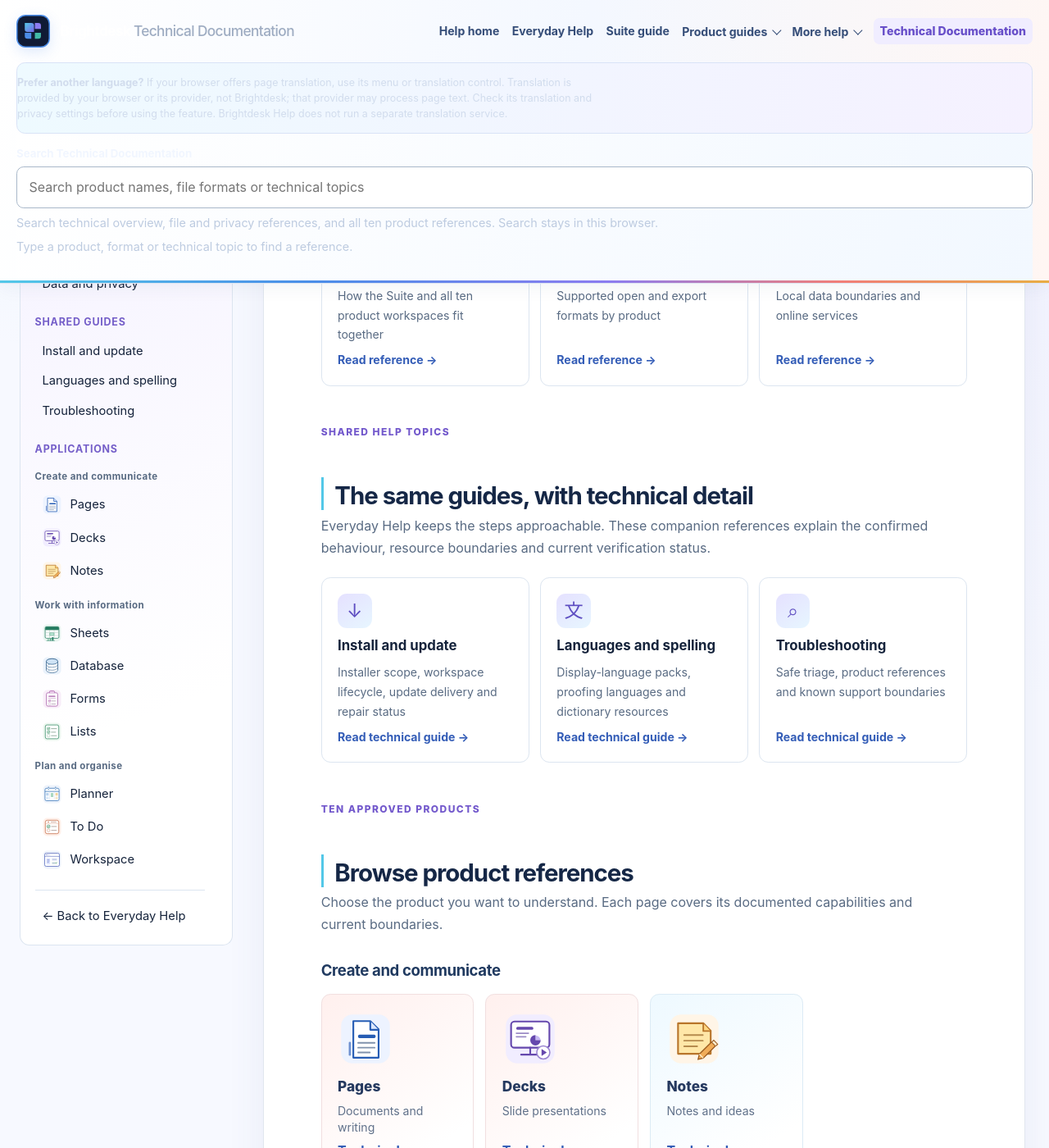
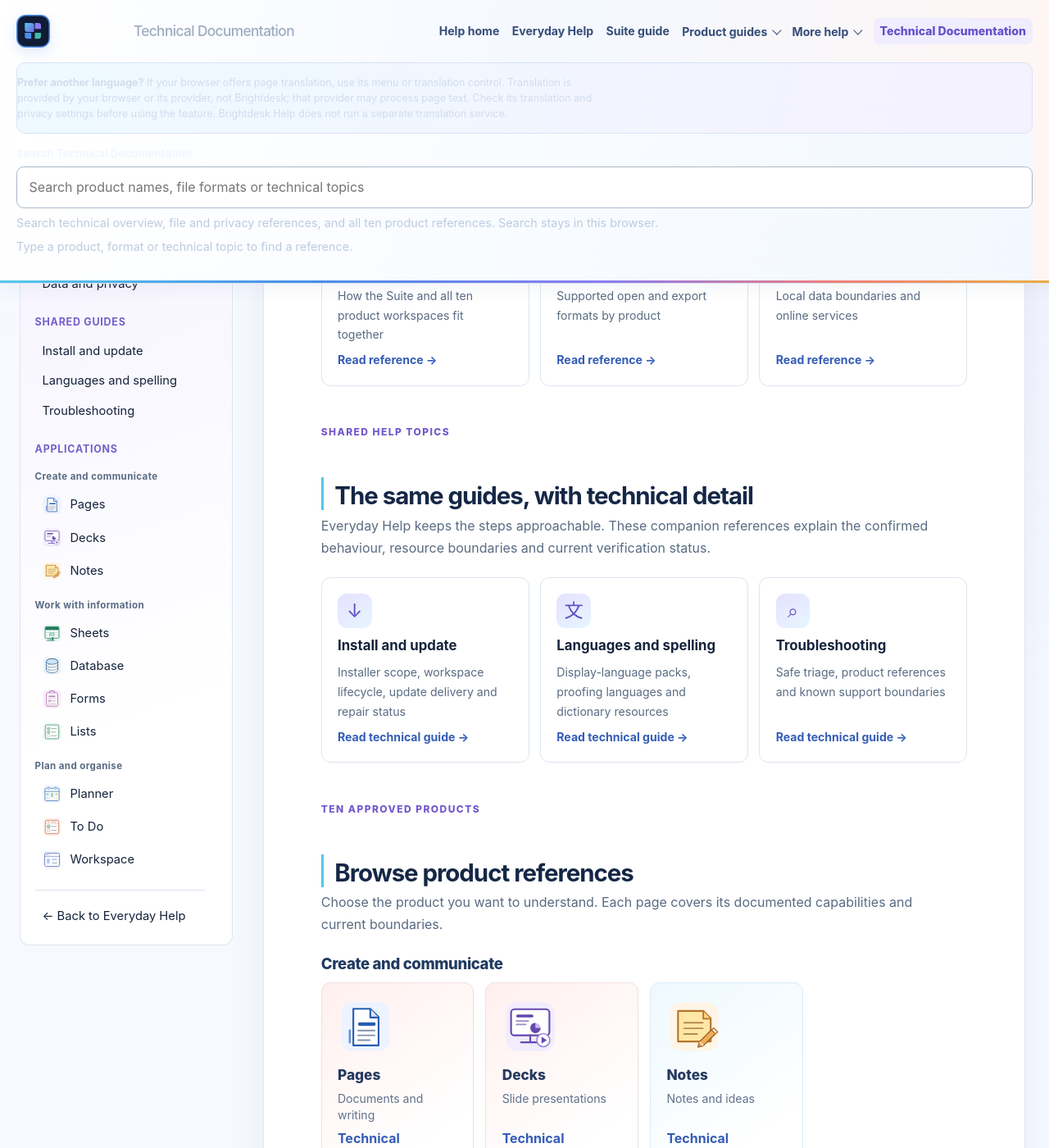
Before and after one commit to conz20/Brightdesk-Wiki, a Jekyll site: the page built from docs/technical/index.md, in a window 1280 px wide and 1400 px high, scrolled down 765 px. Shown: the whole window at 82% size. Built offline with Jekyll 4.4.1, drawn with Linux system fonts in a browser that asks for light colours.

Commit message:
style: align technical navigation and app directory spacing

```diff
--- a/docs/assets/css/site.css
+++ b/docs/assets/css/site.css
@@ -373,8 +373,8 @@ a:focus-visible {
 }
 .technical-sidebar {
   position: sticky;
-  top: 7.5rem;
-  max-height: calc(100vh - 8.5rem);
+  top: 14.25rem;
+  max-height: calc(100vh - 15.25rem);
   overflow-y: auto;
   padding: 1rem;
   background: var(--surface);
@@ -486,6 +486,14 @@ a:focus-visible {
 .technical-link:hover { background: #0d3975; }
 .technical-link:focus-visible { outline: 3px solid var(--focus-ring); outline-offset: 3px; }
 .technical-site .content-card table { table-layout: auto; }
+.technical-site .product-category-heading {
+  margin: 1.7rem 0 .75rem;
+  color: var(--brand-dark);
+  font-size: 1.1rem;
+  font-weight: 760;
+  letter-spacing: -.025em;
+}
+.technical-site .product-category-heading:first-of-type { margin-top: .5rem; }
 @media (max-width: 820px) {
   .technical-layout { grid-template-columns: 1fr; gap: .8rem; margin: 1rem auto; }
   .technical-sidebar {
```
